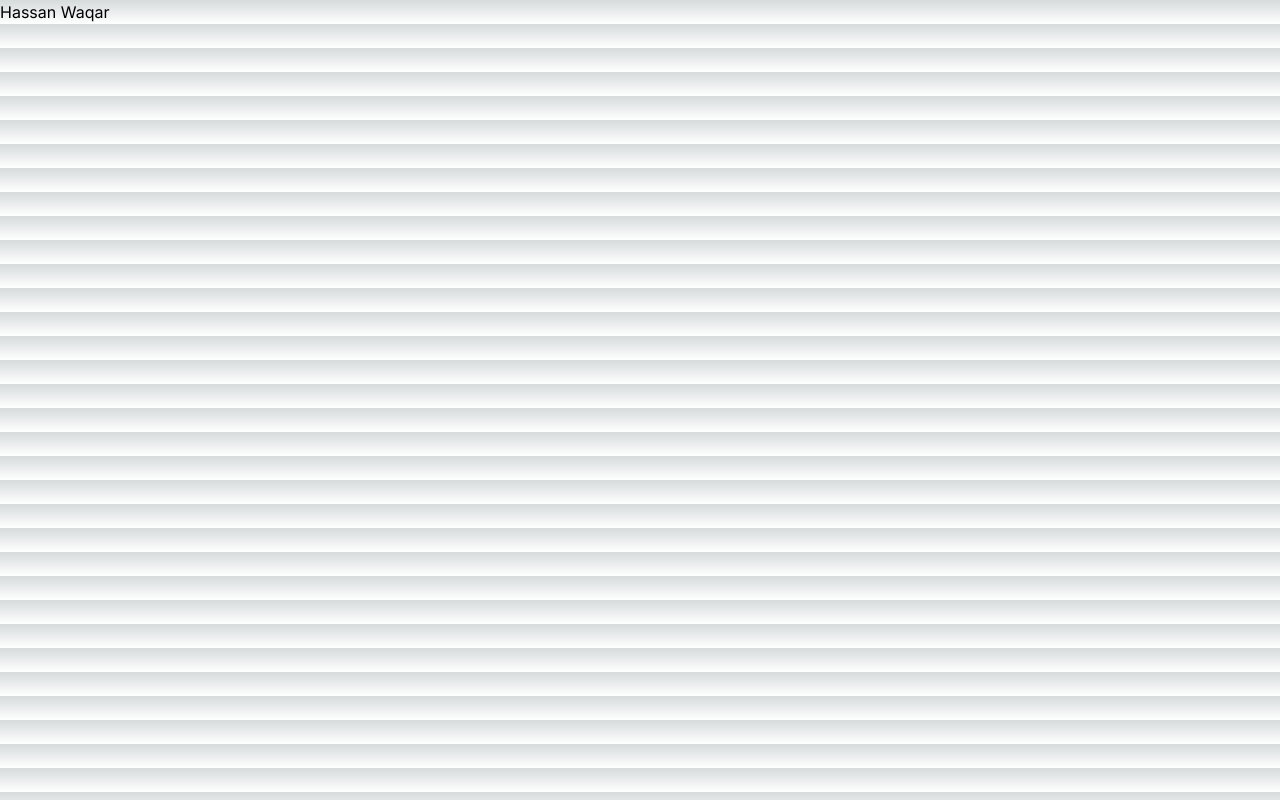
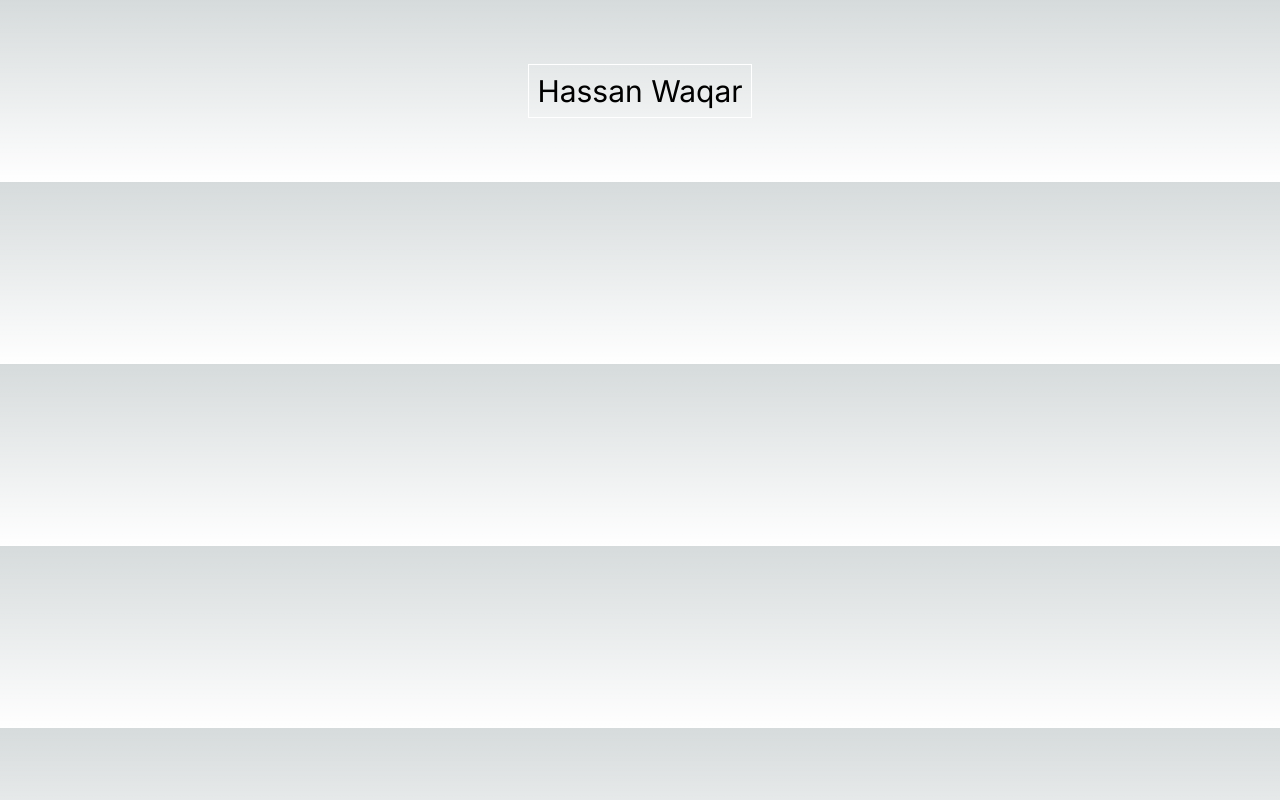
Before and after one commit to hassanonly-365/hassanwaqar.tech, a Next.js app: page / in a window 1280 px wide. Built offline with nearby package versions, Linux system fonts and the light colour scheme.

Commit message:
update page.tsx & layout.tsx

```diff
--- a/src/app/page.tsx
+++ b/src/app/page.tsx
@@ -3,8 +3,10 @@ import React from "react";
 export default function page() {
   return (
     <main>
-      <div className="items-center justify-center align-middle">
+      <div className="flex items-center justify-center m-16">
+      <div className="border border-white p-2 text-3xl">
         <h1>Hassan Waqar</h1>
+      </div>
       </div>
     </main>
   );
```
